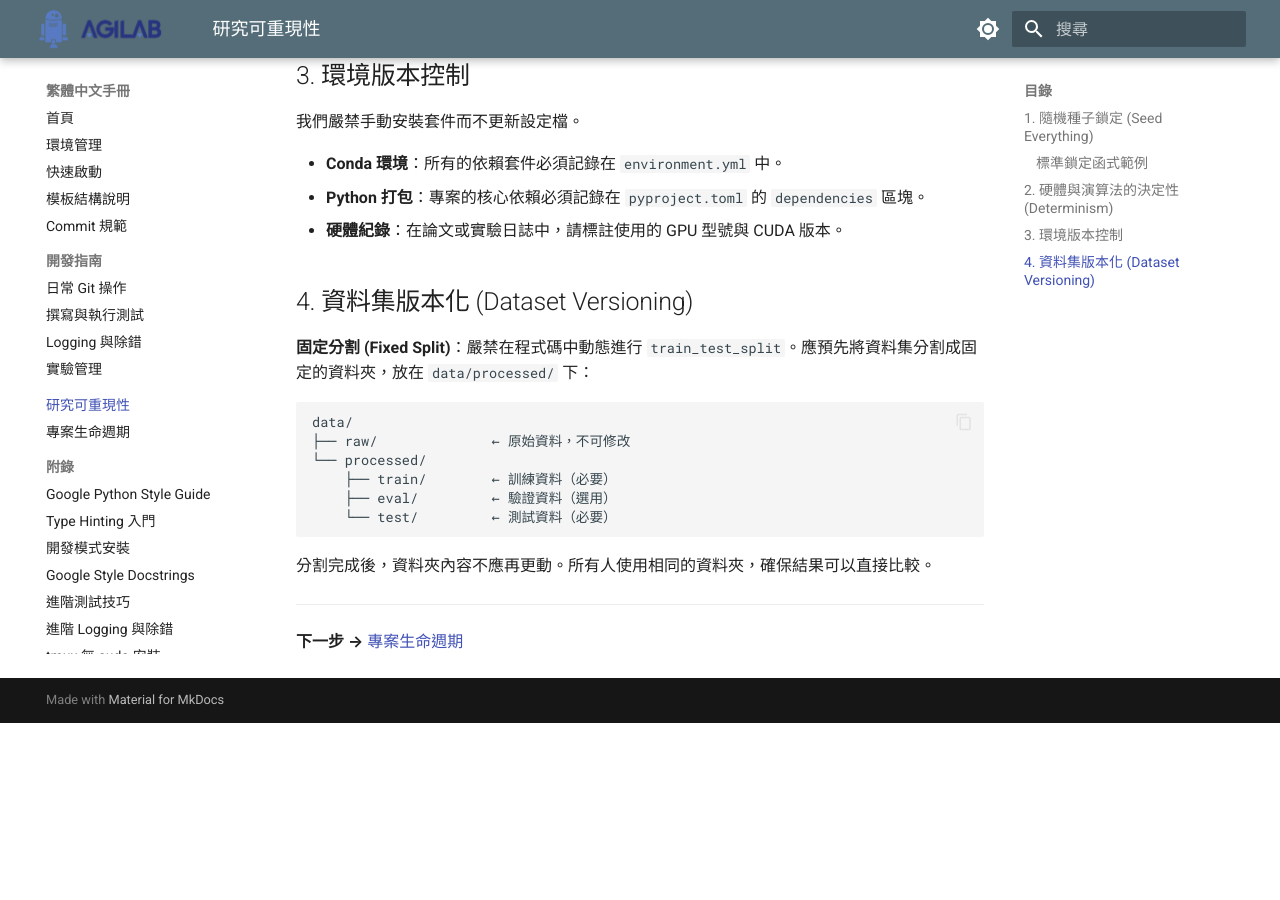
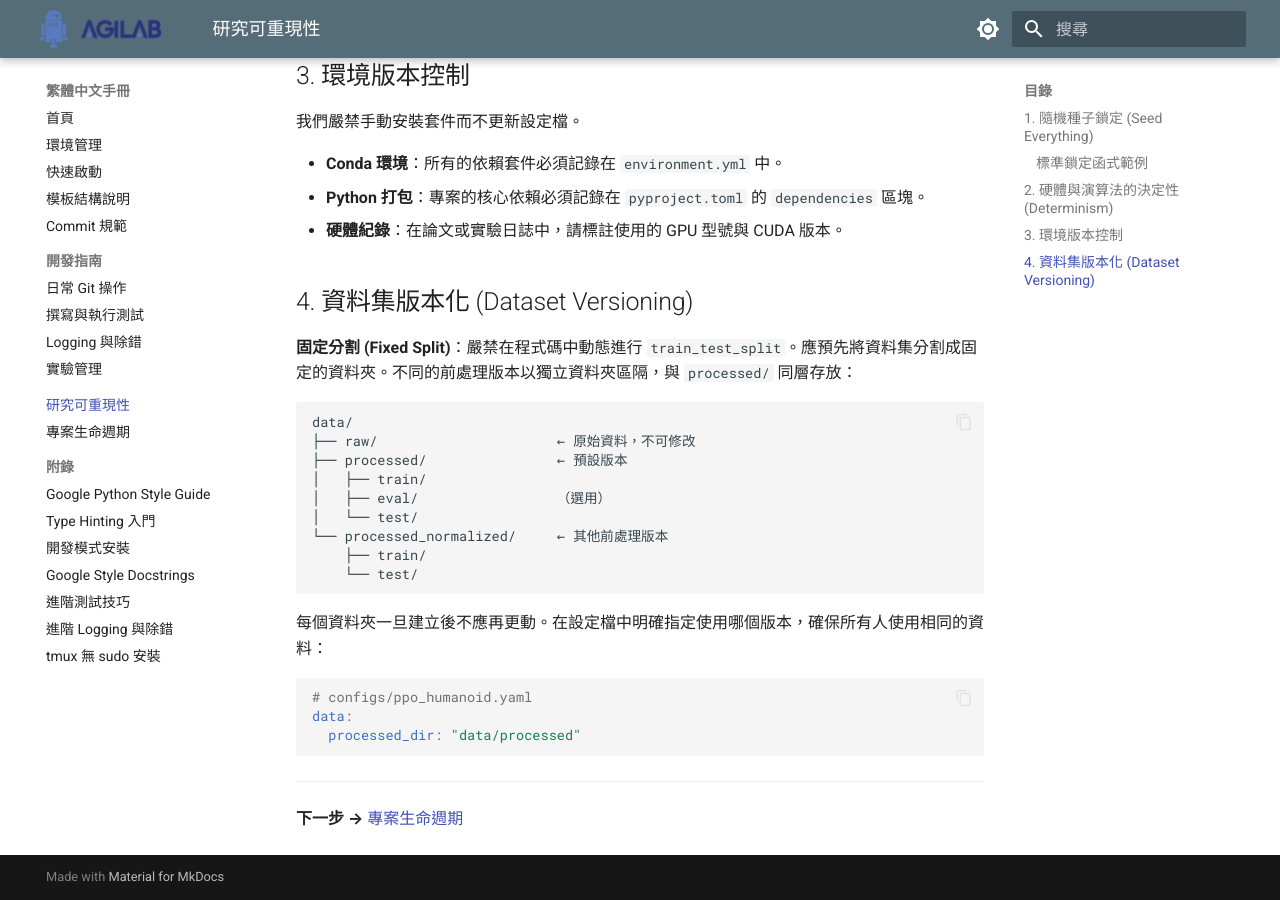
Before and after one commit to AGILAB-NTNU/AGILAB_Software_Lab_Guide, an MkDocs documentation site: the page built from docs/zh/reproducibility.md, in a window 1280 px wide and 900 px high, scrolled down 1320 px. Built offline with MkDocs 1.6.1 and Material for MkDocs 9.7.7, drawn with Linux system fonts in a browser that asks for light colours; before the commit the page ends 2043 px from its top, so only the background shows below that.

Commit message:
docs: Allow multiple processed data versions as sibling folders

````diff
--- a/docs/zh/reproducibility.md
+++ b/docs/zh/reproducibility.md
@@ -53,18 +53,27 @@ def seed_everything(seed: int = 42) -> None:
 
 ## 4. 資料集版本化 (Dataset Versioning)
 
-**固定分割 (Fixed Split)**：嚴禁在程式碼中動態進行 `train_test_split`。應預先將資料集分割成固定的資料夾，放在 `data/processed/` 下：
+**固定分割 (Fixed Split)**：嚴禁在程式碼中動態進行 `train_test_split`。應預先將資料集分割成固定的資料夾。不同的前處理版本以獨立資料夾區隔，與 `processed/` 同層存放：
 
 ```
 data/
-├── raw/              ← 原始資料，不可修改
-└── processed/
-    ├── train/        ← 訓練資料（必要）
-    ├── eval/         ← 驗證資料（選用）
-    └── test/         ← 測試資料（必要）
+├── raw/                      ← 原始資料，不可修改
+├── processed/                ← 預設版本
+│   ├── train/
+│   ├── eval/                 （選用）
+│   └── test/
+└── processed_normalized/     ← 其他前處理版本
+    ├── train/
+    └── test/
 ```
 
-分割完成後，資料夾內容不應再更動。所有人使用相同的資料夾，確保結果可以直接比較。
+每個資料夾一旦建立後不應再更動。在設定檔中明確指定使用哪個版本，確保所有人使用相同的資料：
+
+```yaml
+# configs/ppo_humanoid.yaml
+data:
+  processed_dir: "data/processed"
+```
 
 ---
 
````
